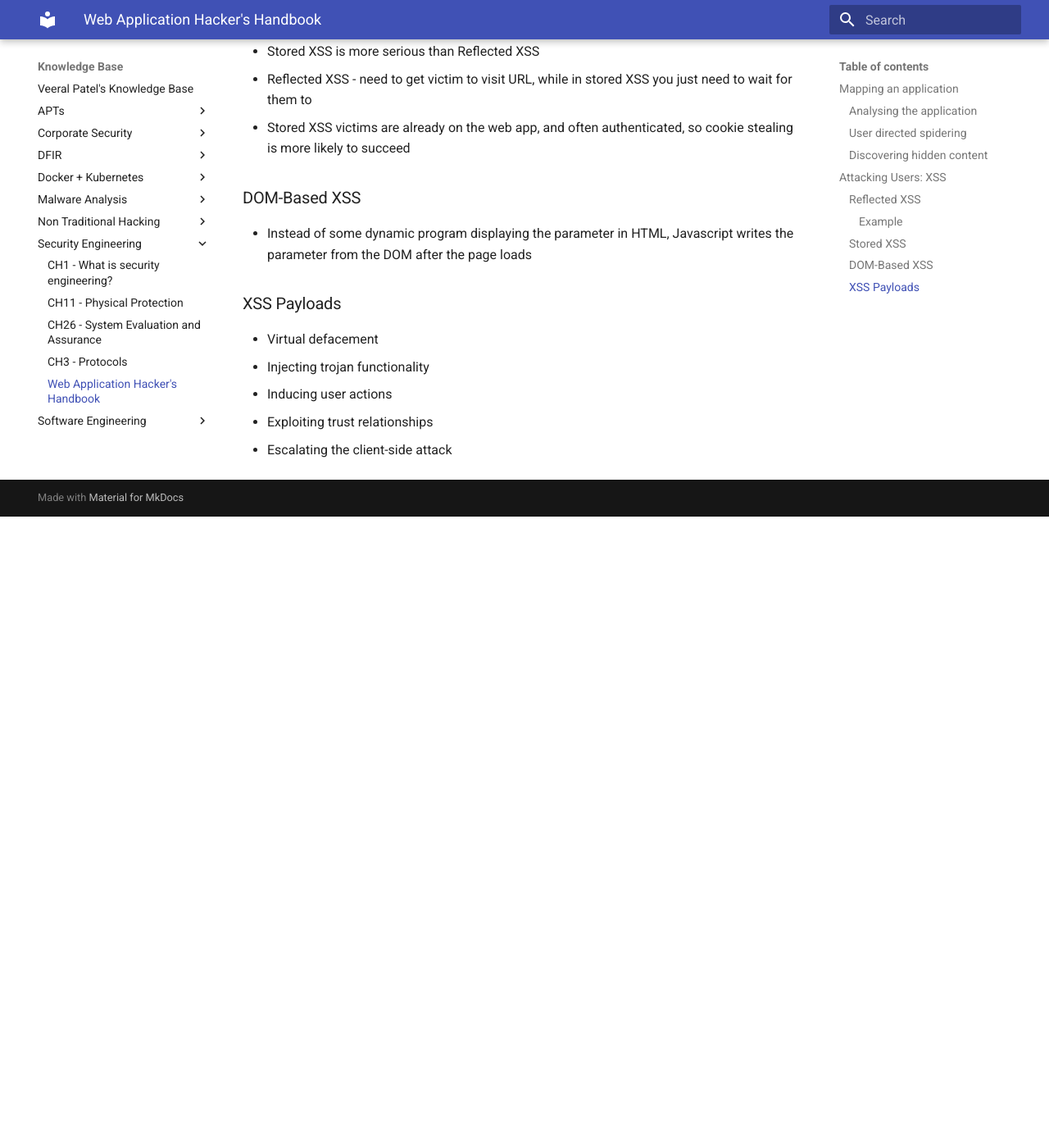
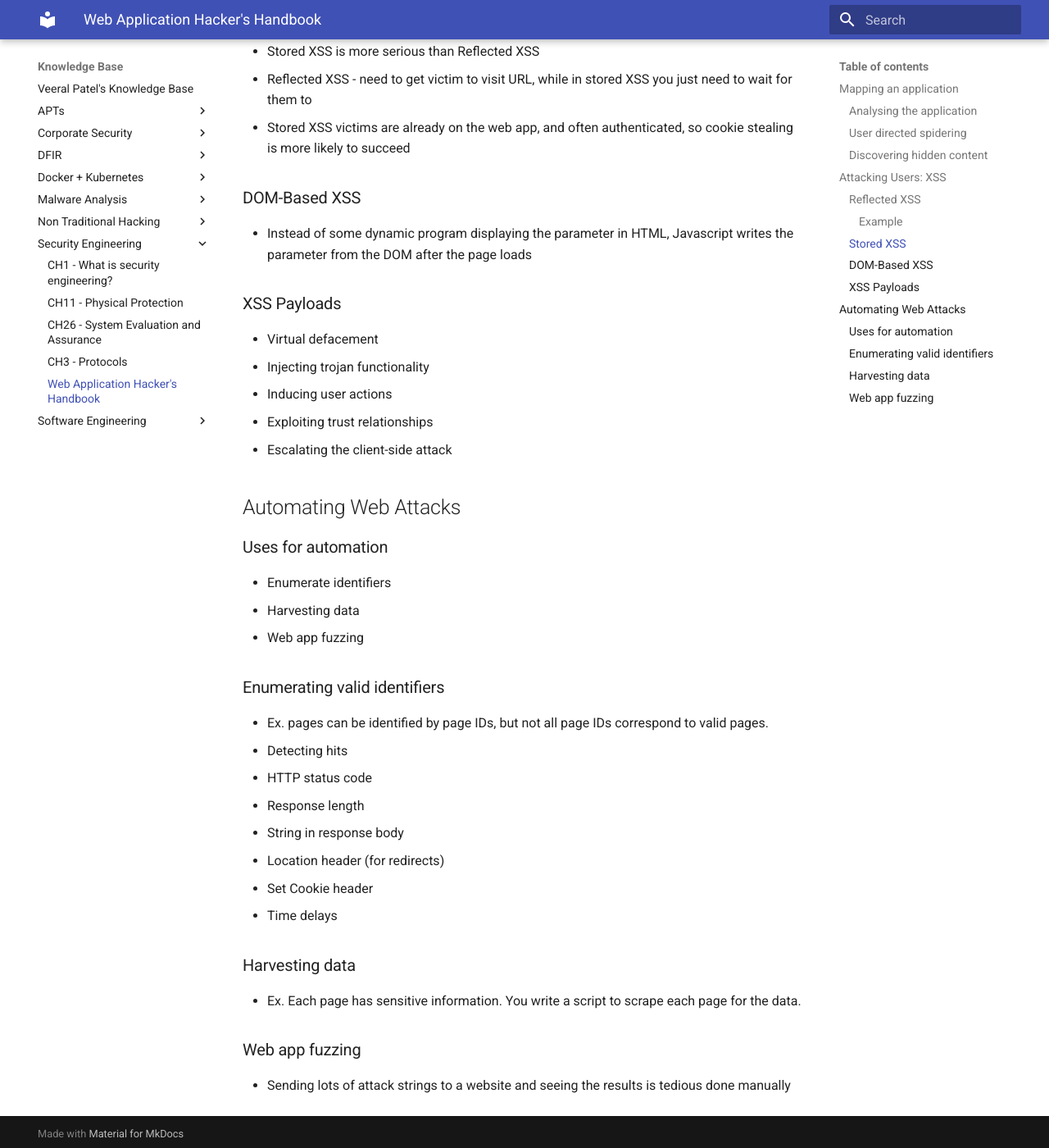
Before and after one commit to veeral-patel/knowledge-base, an MkDocs documentation site: the page built from docs/Security Engineering/web-app-hackers-handbook.md, in a window 1280 px wide and 1400 px high, scrolled down 2191 px. Shown: the whole window at 82% size. Built offline with MkDocs 1.6.1 and Material for MkDocs 9.7.7, drawn with Linux system fonts in a browser that asks for light colours; before the commit the page ends 2821 px from its top, so only the background shows below that.

Commit message:
add automating web attacks

```diff
--- a/docs/Security Engineering/web-app-hackers-handbook.md
+++ b/docs/Security Engineering/web-app-hackers-handbook.md
@@ -93,3 +93,33 @@ and opens a alert on the page.
 - Inducing user actions
 - Exploiting trust relationships
 - Escalating the client-side attack
+
+## Automating Web Attacks
+
+### Uses for automation
+
+- Enumerate identifiers
+- Harvesting data
+- Web app fuzzing
+
+### Enumerating valid identifiers
+
+- Ex. pages can be identified by page IDs, but not all page IDs correspond to
+  valid pages.
+- Detecting hits
+  - HTTP status code
+  - Response length
+  - String in response body
+  - Location header (for redirects)
+  - Set Cookie header
+  - Time delays
+
+### Harvesting data
+
+- Ex. Each page has sensitive information. You write a script to scrape each
+  page for the data.
+
+### Web app fuzzing
+
+- Sending lots of attack strings to a website and seeing the results is
+  tedious done manually
```
